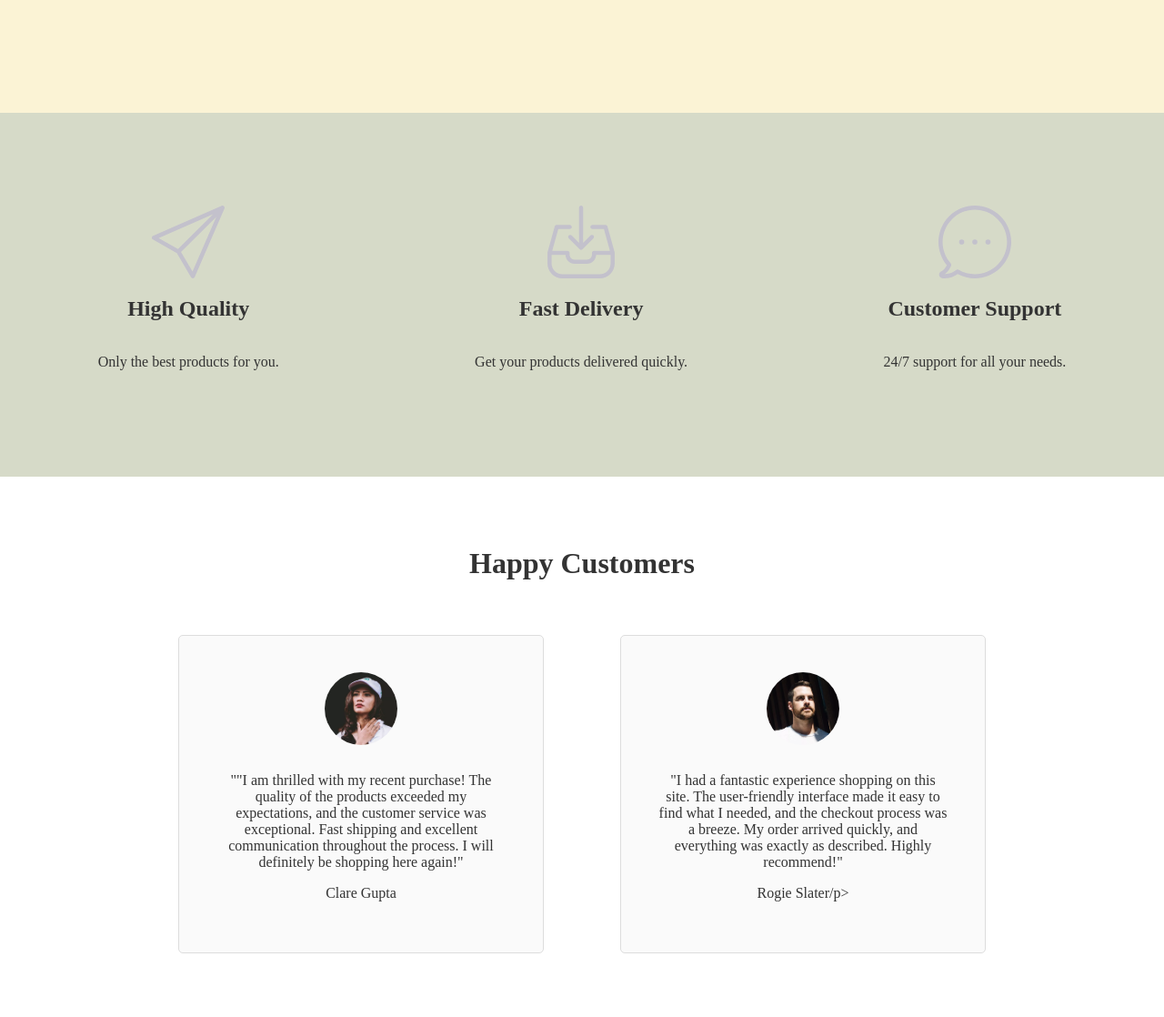
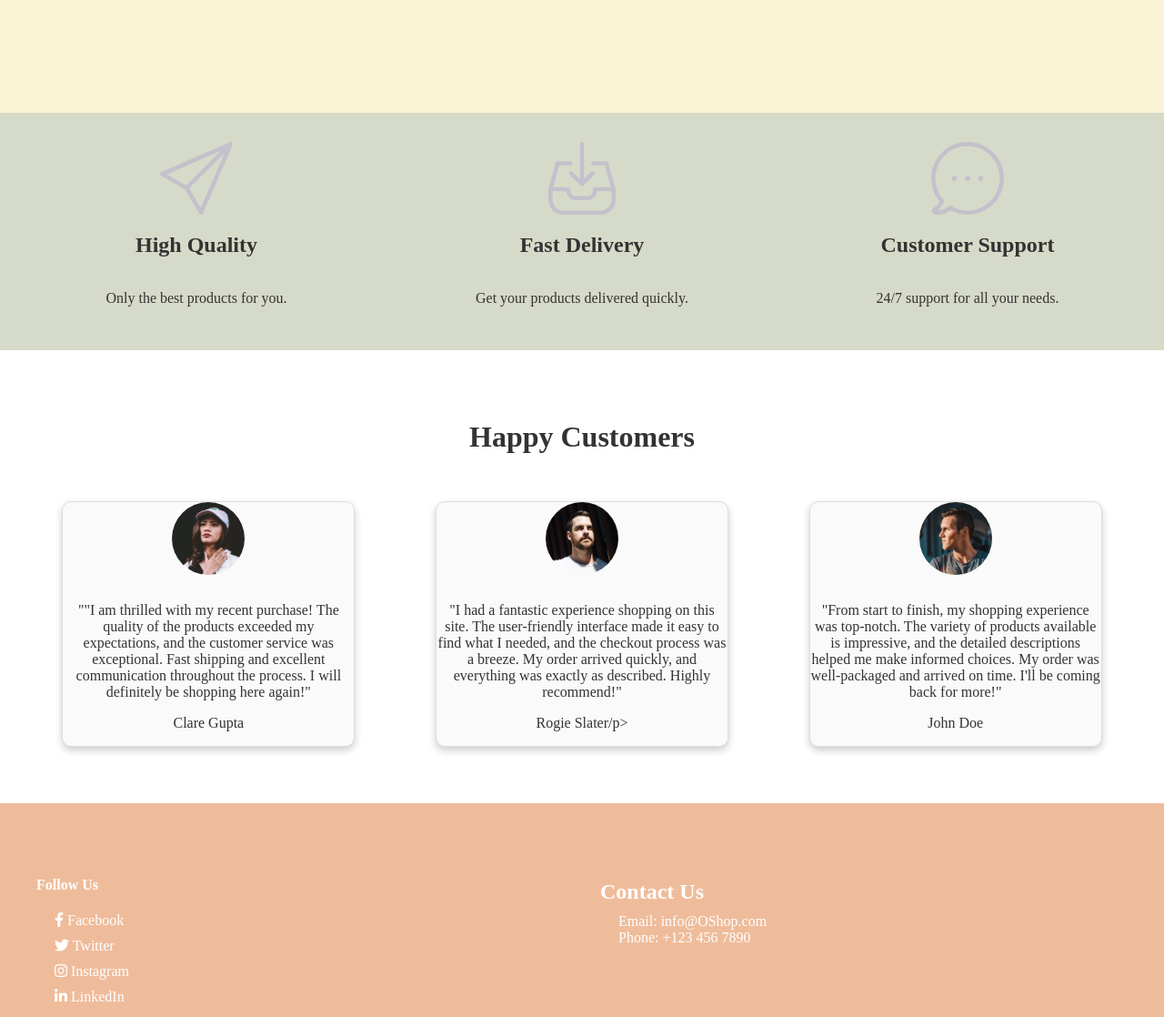
Before and after one commit to Mohamed5828/E-Commerce, a website: page homepage.html in a window 1280 px wide. Shown: the part 820-1938 px from the top of the page at 91% size. Drawn offline with Linux system fonts and the light colour scheme; no server answers.

Commit message:
edit grip to make customer and features responsive

```diff
--- a/homepage.css
+++ b/homepage.css
@@ -148,11 +148,12 @@ body {
 
 .features{
     background-color: #D6DAC8;
-    display: flex;
-    align-items: center;
-    justify-content: space-around;
+    display: grid;
+    grid-template-columns: repeat(auto-fit, minmax(19rem, 1fr));
+    gap: 1rem;
     margin-top: 2.5rem;
-    height: 50vh;
+    padding: 0.75rem;
+    text-align: center;
 }
 
 .features > div img{
@@ -178,15 +179,26 @@ body {
     margin-bottom: 20px;
     color: #333;
 }
-
+.containercustomers{
+    display: grid;
+    grid-template-columns: repeat(auto-fit, minmax(20rem, 1fr));
+    gap: 1rem;
+    margin-top: 2.5rem;
+    padding: 0.75rem;
+    text-align: center;
+}
 .customer-card {
     display: inline-block;
+
+    border: 1px solid #ddd;
+
+    background-color: #fafafa;
+
+
+    box-shadow: 0 4px 8px 0 rgba(0, 0, 0, 0.2);
+    border-radius: 10px;
+    margin: auto;
     width: 20rem;
-    margin: 2.5rem;
-    padding: 2.5rem;
-    border: 1px solid #ddd;
-    border-radius: 5px;
-    background-color: #fafafa;
 }
 
 .customer-card img {
--- a/homepage.html
+++ b/homepage.html
@@ -62,6 +62,8 @@
 
     <section class="happy-customers">
         <h2>Happy Customers</h2>
+
+        <div class="containercustomers">
         <div class="customer-card">
             <img src="./assets/person_1.jpg" alt="Customer 1">
             <p class="quote">""I am thrilled with my recent purchase! The quality of the products exceeded my expectations, and the customer service was exceptional. Fast shipping and excellent communication throughout the process. I will definitely be shopping here again!"</p>
@@ -77,6 +79,7 @@
             <p class="quote">"From start to finish, my shopping experience was top-notch. The variety of products available is impressive, and the detailed descriptions helped me make informed choices. My order was well-packaged and arrived on time. I'll be coming back for more!"</p>
             <p class="name">John Doe</p>
         </div>
+    </div>
     </section>
 
     <footer class="footer">
```
